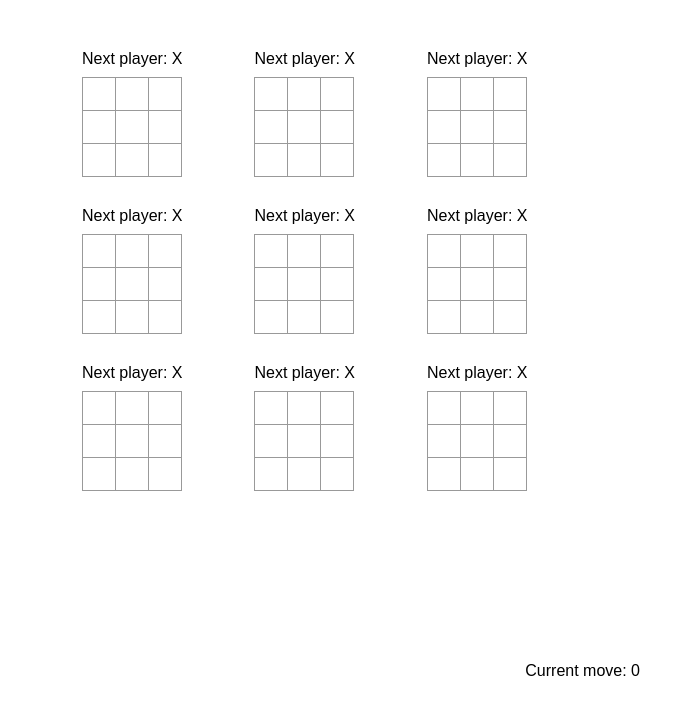
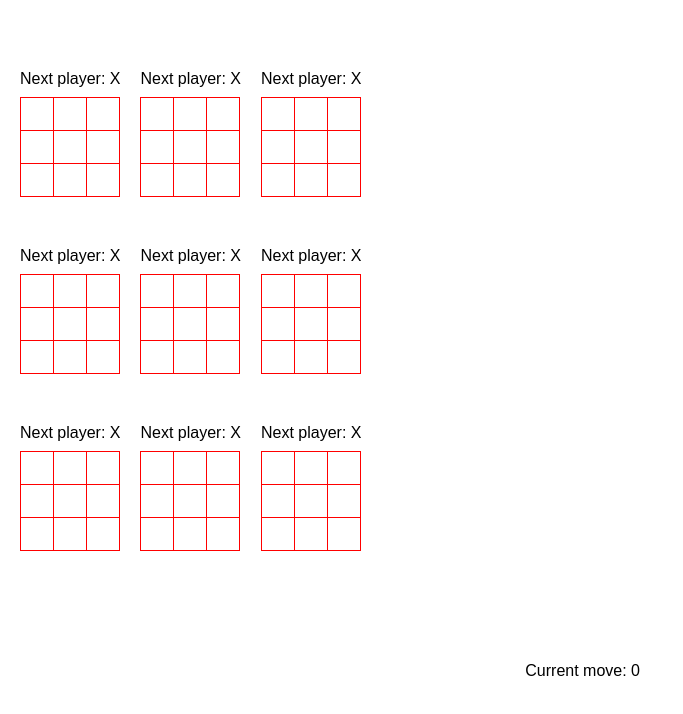
Before and after one commit to iByteABit256/tic-tac-toes, a React (Create React App) app: page / in a window 1280 px wide. Shown: the top 714 px of the page, without its empty margins (0-683 px from the left). Built offline with nearby package versions, Linux system fonts and the light colour scheme; the HTML template or start-up script is replaced by a standard one.

Commit message:
Separated each tic tac toe game, implemented activation logic, and more

```diff
--- a/src/App.js
+++ b/src/App.js
@@ -1,14 +1,17 @@
 import { useState } from "react";
 
-function Square({ value, onSquareClick }) {
+function Square({ value, onSquareClick, isActive }) {
   return (
-    <button className="square" onClick={onSquareClick}>
+    <button
+      className={isActive ? "active-square" : "square"}
+      onClick={onSquareClick}
+    >
       {value}
     </button>
   );
 }
 
-function Board({ turn, squares, onPlay }) {
+function Board({ boardNum, turn, squares, onPlay, isActive }) {
   const xIsNext = turn % 2 === 0;
 
   function nextPlayer() {
@@ -16,7 +19,7 @@ function Board({ turn, squares, onPlay }) {
   }
 
   const winner = calculateWinner(squares);
-  const gameIsTie = !winner && turn === 9;
+  const gameIsTie = !winner && boardIsFilled(squares);
   let status;
 
   if (winner) {
@@ -37,7 +40,7 @@ function Board({ turn, squares, onPlay }) {
     const nextSquares = squares.slice();
     nextSquares[i] = nextPlayer();
 
-    onPlay(nextSquares);
+    onPlay(boardNum, nextSquares, i);
   }
 
   const boardRows = [];
@@ -50,9 +53,10 @@ function Board({ turn, squares, onPlay }) {
 
       boardRow.push(
         <Square
-          key={`board-square-${i}-${j}`}
+          key={`board-${boardNum}-square-${i}-${j}`}
           value={squares[square]}
           onSquareClick={() => handleClick(square)}
+          isActive={isActive}
         />
       );
     }
@@ -75,16 +79,24 @@ export default function Game() {
               Every game is active during the first turn.
 
               The player that first reaches 5 won games wins the total game.
+
+              Next time I need to disable the boards that aren't active, and count the total
+              board victories of each player.
     */
 
   const [turn, setTurn] = useState(0);
-  const [history, setHistory] = useState([Array(9).fill(null)]);
-  const currentSquares = history[turn];
+  const [history, setHistory] = useState([Array(9).fill(Array(9).fill(null))]);
+  const [activeBoard, setActiveBoard] = useState(null);
 
-  function handlePlay(nextSquares) {
-    const nextHistory = [...history.slice(0, turn + 1), nextSquares];
+  const currentBoards = history[turn];
+
+  function handlePlay(boardNum, nextSquares, squareChanged) {
+    const nextBoards = currentBoards.slice();
+    nextBoards[boardNum] = nextSquares;
+    const nextHistory = [...history.slice(0, turn + 1), nextBoards];
     setHistory(nextHistory);
     setTurn(nextHistory.length - 1);
+    setActiveBoard(squareChanged);
   }
 
   function jumpTo(nextMove) {
@@ -116,19 +128,23 @@ export default function Game() {
     const gameRow = [];
 
     for (let j = 0; j < 3; j++) {
+      const boardIdx = i * 3 + j;
+
       gameRow.push(
         <div className="game-board">
           <Board
             key={`game-board-${i}-${j}`}
             turn={turn}
-            squares={currentSquares}
+            boardNum={boardIdx}
+            squares={currentBoards[boardIdx]}
             onPlay={handlePlay}
+            isActive={activeBoard ? activeBoard === boardIdx : true}
           />
         </div>
       );
     }
     gameRows.push(
-      <div key={`game-column-${i}`} className="game-column">
+      <div key={`game-row-${i}`} className="game-row">
         {gameRow}
       </div>
     );
@@ -165,3 +181,7 @@ function calculateWinner(squares) {
 
   return null;
 }
+
+function boardIsFilled(squares) {
+  return !squares.some((square) => square === null);
+}
--- a/src/styles.css
+++ b/src/styles.css
@@ -58,7 +58,22 @@ body {
 
 .square {
   background: #fff;
-  border: 1px solid #999;
+  border: 1px solid black;
+  float: left;
+  font-size: 24px;
+  font-weight: bold;
+  line-height: 34px;
+  height: 34px;
+  margin-right: -1px;
+  margin-top: -1px;
+  padding: 0;
+  text-align: center;
+  width: 34px;
+}
+
+.active-square {
+  background: #fff;
+  border: 1px solid red;
   float: left;
   font-size: 24px;
   font-weight: bold;
@@ -80,23 +95,25 @@ body {
 .status {
   margin-bottom: 10px;
 }
+
 .game {
   display: flex;
-  flex-direction: row;
+  flex-direction: column;
 }
 
 .game-info {
   display: flex;
-  margin-left: 10%;
+  margin-top: 50px;
 }
 
 .game-board {
-  margin-top: 30%;
+  margin-right: 20px;
 }
 
-.game-column {
-  margin-left: 5%;
-  margin-right: 10px;
+.game-row {
+  margin-top: 50px;
+  display: flex;
+  flex-direction: row;
 }
 
 .move-counter {
```
Also changed, not shown: 1 other file (tests, documents, lock files or other folders).
